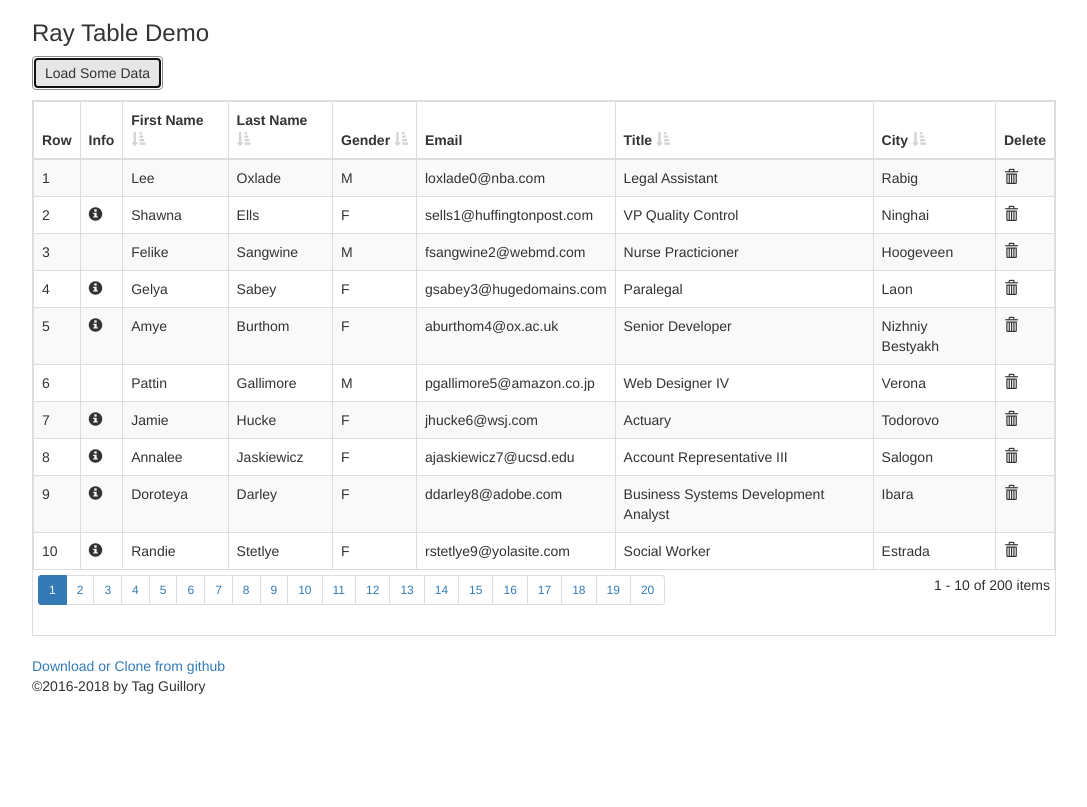
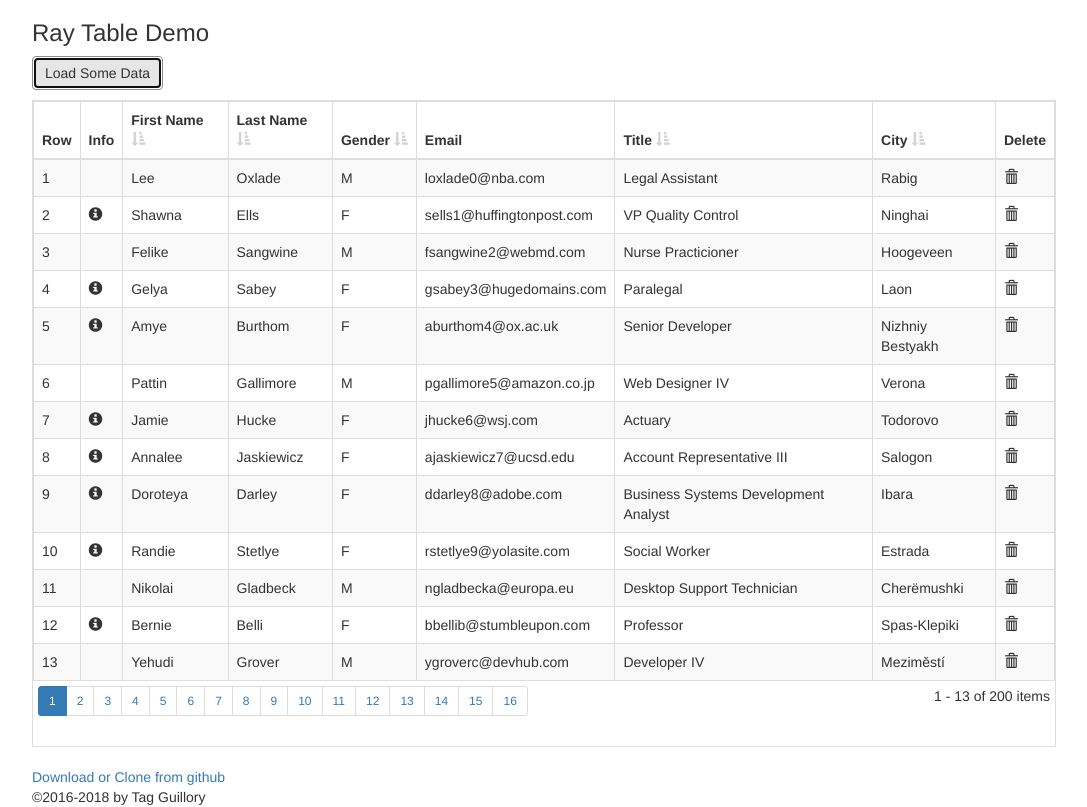
Before and after one commit to GrumpyCockatiel/raytools, a plain HTML site: page index.html in a window 1280 px wide. Both pictures are taken after a click on the button "Load Some Data". Shown: the whole page, without its empty margins (96-1183 px from the left). Drawn offline with nearby package versions, Linux system fonts and the light colour scheme.

Commit message:
Don't render the footer if data less than page size

```diff
--- a/index.html
+++ b/index.html
@@ -4,11 +4,14 @@
 <head>
     <meta charset="utf-8" />
     <title>Ray Tools</title>
-    <script src="https://code.jquery.com/jquery-1.12.1.js"></script>
+	<script src="https://code.jquery.com/jquery-3.2.1.slim.min.js" integrity="sha384-KJ3o2DKtIkvYIK3UENzmM7KCkRr/rE9/Qpg6aAZGJwFDMVNA/GpGFF93hXpG5KkN" crossorigin="anonymous"></script>
     <script src="https://maxcdn.bootstrapcdn.com/bootstrap/3.3.6/js/bootstrap.min.js" integrity="sha384-0mSbJDEHialfmuBBQP6A4Qrprq5OVfW37PRR3j5ELqxss1yVqOtnepnHVP9aJ7xS" crossorigin="anonymous"></script>
+
     <script src="raydreams.js"></script>
+    <script src="data.js"></script>
+
     <link rel="stylesheet" href="https://maxcdn.bootstrapcdn.com/bootstrap/3.3.6/css/bootstrap.min.css" integrity="sha384-1q8mTJOASx8j1Au+a5WDVnPi2lkFfwwEAa8hDDdjZlpLegxhjVME1fgjWPGmkzs7" crossorigin="anonymous">
-    <script src="data.js"></script>
+
     <script type="text/javascript">
 
 		// the data table itself
@@ -28,7 +31,7 @@
                     { field: "city", title: "City", sort: true },
                     { title: "Delete", icons: [{ glyph: "glyphicon-trash", handler: iconAction, data: "id" }] }
                 ],
-            	pagesize: 10,
+            	pagesize: 13,
             	rowNumbers: true,
             	rowClickHandler: rowAction
             });
--- a/raydreams.js
+++ b/raydreams.js
@@ -213,6 +213,7 @@
 		if (!params)
 			return;
 
+		// clear out the footer
 		base.parentElem.find('#raytable-footer').empty();
 
 		// update the summary
@@ -221,23 +222,21 @@
 		// render pagination control
 		var pager = '<ul class="pagination pagination-sm" id="raytable-footer-pager" style="margin-top:0px;"></ul>';
 		base.parentElem.find('#raytable-footer').append(pager);
-		//pager += '<li><a href="#"><span class="glyphicon glyphicon-step-backward" aria-hidden="true"/></a></li>';
-		//pager += '<li><a href="#"><span class="glyphicon glyphicon-triangle-left" aria-hidden="true"/></a></li>';
 
+		if ( params.total > base.pageSize )
+		{
 			var page = 0;
 			for (var i = params.total; i > 0; i -= base.pageSize) {
 				var li = jQuery('<li></li>');
 				if (page == base.currentPageIdx)
 					li = jQuery('<li class="active"></li>');
-			var test2 = jQuery('<a href="#" data="' + page + '">' + (page + 1) + '</a>');
-			li.append(test2);
-			test2.on("click", changePage);
+				var anchor = jQuery('<a href="#" data="' + page + '">' + (page + 1) + '</a>');
+				li.append(anchor);
+				anchor.on("click", changePage);
 				base.parentElem.find('#raytable-footer-pager').append(li);
 				++page;
 			}
-
-		//pager += '<li><a href="#"><span class="glyphicon glyphicon-triangle-right" aria-hidden="true"/></a></li>';
-		//pager += '<li><a href="#"><span class="glyphicon glyphicon-step-forward" aria-hidden="true"/></a></li>';
+		}
 
 		var summary = '<span id="raytable-footer-summary" style="float:right;">' + params.start + ' - ' + params.end + ' of ' + params.total + ' items</span>';
 		base.parentElem.find('#raytable-footer').append(summary);
```
Lines whose indentation alone changed are shown as unchanged.
